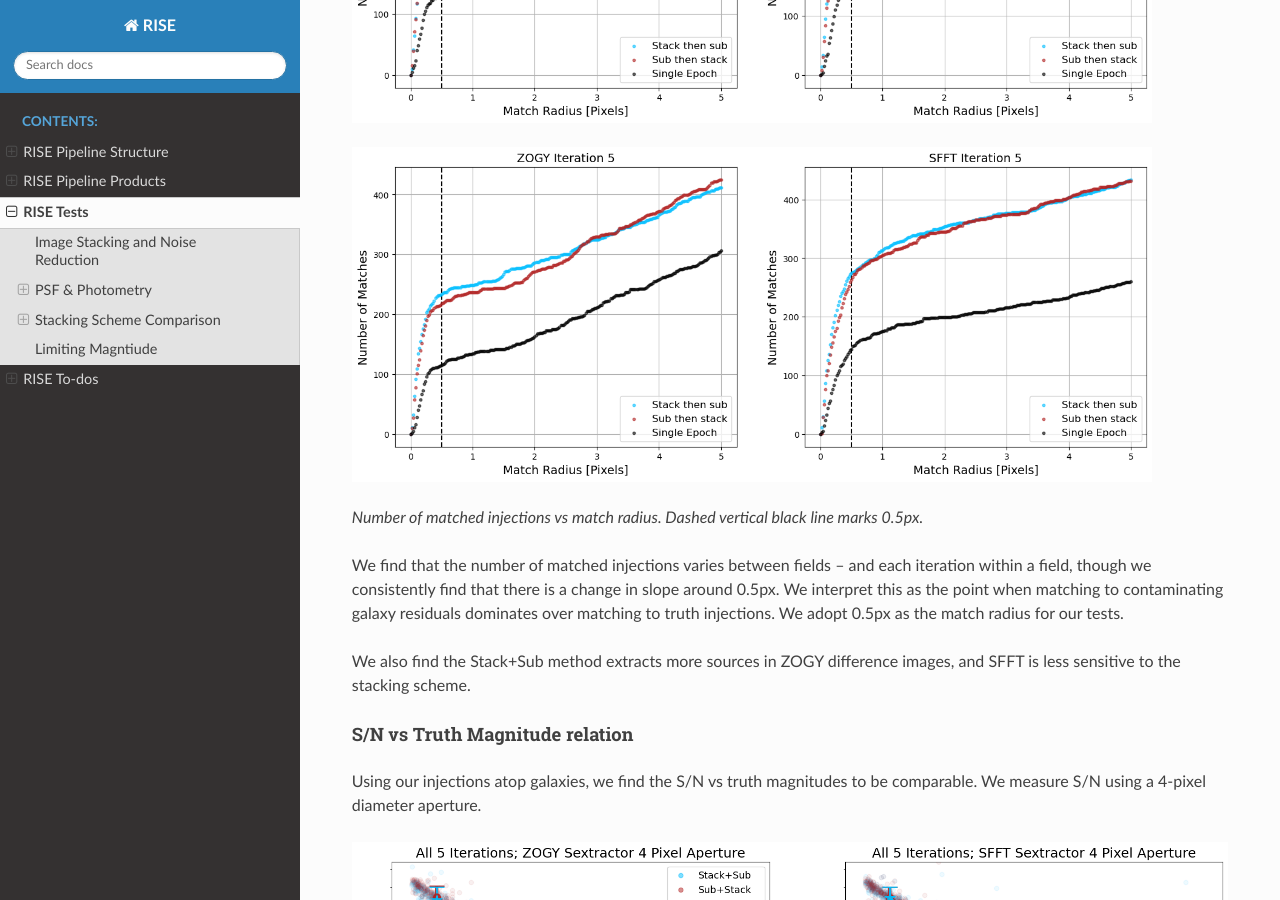
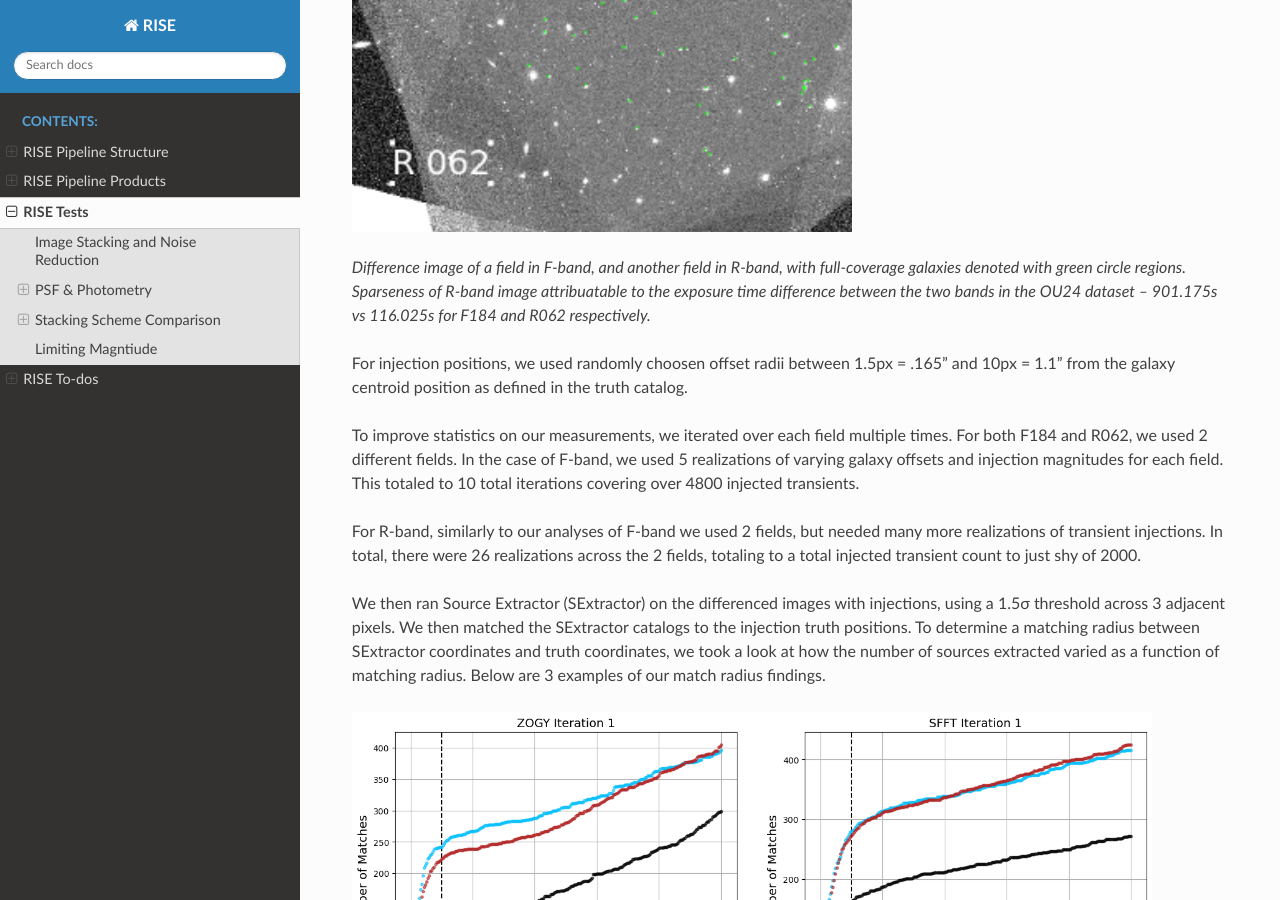
Before and after one commit to joseph-santana/RISE-docs, a Sphinx documentation site: the page built from source/tests.rst, in a window 1280 px wide and 900 px high, scrolled down 6125 px. Built offline with Sphinx 7.4.7 and the Read the Docs theme 3.1.0, drawn with Linux system fonts in a browser that asks for light colours; some of the changed text lies outside the part shown.

Commit message:
Update injection section of tests.rst to include both f and r bands

```diff
--- a/source/tests.rst
+++ b/source/tests.rst
@@ -102,10 +102,30 @@ For these injections atop galaxies, we use an 8-stack science image and a 16-sta
 .. |diff_image_injections| image:: /images/cropped_diff_image_galaxy_injections.png
    :width: 500
 
-After all cuts, a single field in filter F184 had 513 full-coverage galaxies. To improve statistics on our measurements, we iterated over each field 5 times,
-and used 3 fields per filter. This takes the test of our first filter (F184) from 513 injections to  ~7,700.
+After all cuts, a single field in filter F184 had 513 full-coverage galaxies, while a field in R062 had 80 full-coverage galaxies.
+Each field in a filter may have slightly more or less full-coverage galaxies.
+The sparseness of the R-band images can be attributed to the short exposure time, 161.025s compared to the 901.175s R-band exposures within the OU24 dataset.
+
+|f814_field_with_full_cov_galaxies| |r062_field_with_full_cov_galaxies|
+
+*Difference image of a field in F-band, and another field in R-band, with full-coverage galaxies denoted with green circle regions.
+Sparseness of R-band image attribuatable to the exposure time difference between the two bands in the OU24 dataset -- 901.175s vs 116.025s for F184 and R062 respectively.*
+
+.. |f814_field_with_full_cov_galaxies| image:: /images/f184_field.png
+   :width: 500
+
+.. |r062_field_with_full_cov_galaxies| image:: /images/r062_field.png
+   :width: 500
 
 For injection positions, we used randomly choosen offset radii between 1.5px = .165" and 10px = 1.1" from the galaxy centroid position as defined in the truth catalog.
+
+To improve statistics on our measurements, we iterated over each field multiple times.
+For both F184 and R062, we used 2 different fields.
+In the case of F-band, we used 5 realizations of varying galaxy offsets and injection magnitudes for each field.
+This totaled to 10 total iterations covering over 4800 injected transients.
+
+For R-band, similarly to our analyses of F-band we used 2 fields, but needed many more realizations of transient injections.
+In total, there were 26 realizations across the 2 fields, totaling to a total injected transient count to just shy of 2000.
 
 We then ran Source Extractor (SExtractor) on the differenced images with injections, using a 1.5σ threshold across 3 adjacent pixels. We then matched the SExtractor
 catalogs to the injection truth positions. To determine a matching radius between SExtractor coordinates and truth coordinates, we took a look at how the number of sources extracted
```
Also changed, not shown: source/images/f184_field.png (added), source/images/r062_field.png (added).
